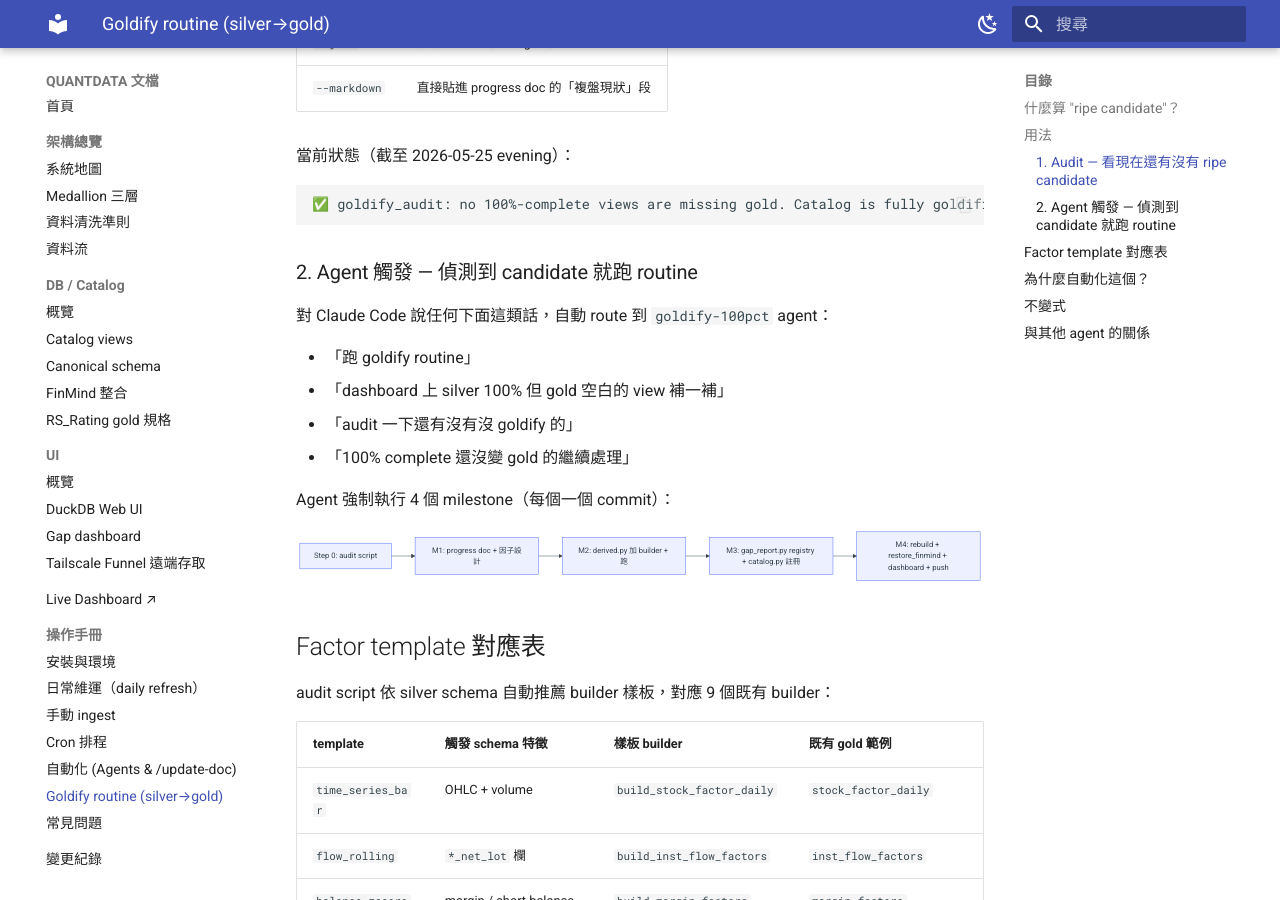
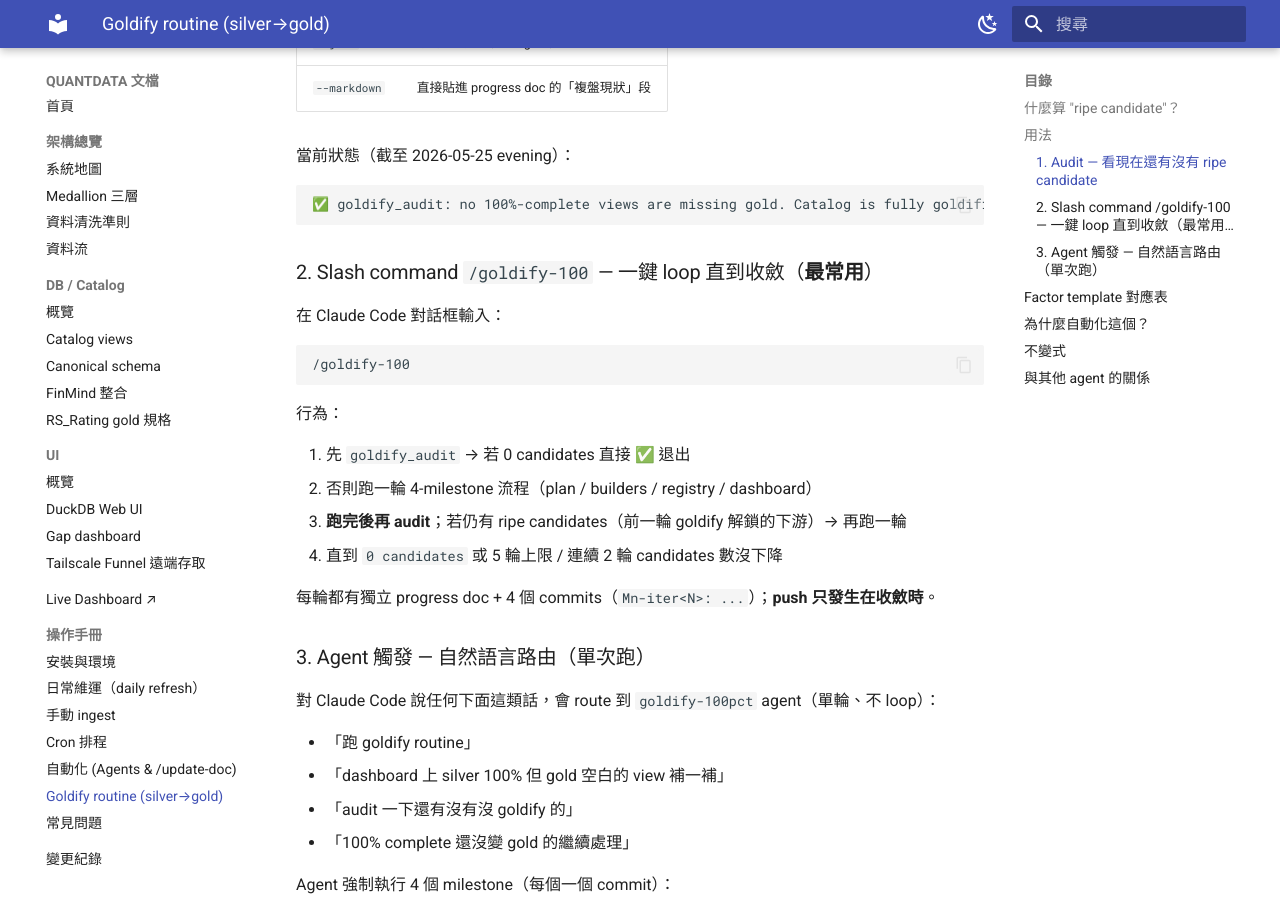
Before and after one commit to gsinvest017-ai/gs-scraper, an MkDocs documentation site: the page built from docs-site/ops/goldify-routine.md, in a window 1280 px wide and 900 px high, scrolled down 960 px. Built offline with MkDocs 1.6.1 and Material for MkDocs 9.7.7, drawn with Linux system fonts in a browser that asks for light colours.

Commit message:
M3: docs — /goldify-100 in routine page + automation 4-asset table

````diff
--- a/docs-site/ops/goldify-routine.md
+++ b/docs-site/ops/goldify-routine.md
@@ -40,9 +40,26 @@ QUANTDATA medallion 架構裡，silver 達到 100% 完整度後不是終點—
 ✅ goldify_audit: no 100%-complete views are missing gold. Catalog is fully goldified.
 ```
 
-### 2. Agent 觸發 — 偵測到 candidate 就跑 routine
+### 2. Slash command `/goldify-100` — 一鍵 loop 直到收斂（**最常用**）
 
-對 Claude Code 說任何下面這類話，自動 route 到 `goldify-100pct` agent：
+在 Claude Code 對話框輸入：
+
+```
+/goldify-100
+```
+
+行為：
+
+1. 先 `goldify_audit` → 若 0 candidates 直接 ✅ 退出
+2. 否則跑一輪 4-milestone 流程（plan / builders / registry / dashboard）
+3. **跑完後再 audit**；若仍有 ripe candidates（前一輪 goldify 解鎖的下游）→ 再跑一輪
+4. 直到 `0 candidates` 或 5 輪上限 / 連續 2 輪 candidates 數沒下降
+
+每輪都有獨立 progress doc + 4 個 commits（`Mn-iter<N>: ...`）；**push 只發生在收斂時**。
+
+### 3. Agent 觸發 — 自然語言路由（單次跑）
+
+對 Claude Code 說任何下面這類話，會 route 到 `goldify-100pct` agent（單輪、不 loop）：
 
 - 「跑 goldify routine」
 - 「dashboard 上 silver 100% 但 gold 空白的 view 補一補」
````
Also changed, not shown: docs-site/ops/automation.md (+3 -2 lines), docs/progress-goldify-100-cmd.md (+33 -4 lines).
